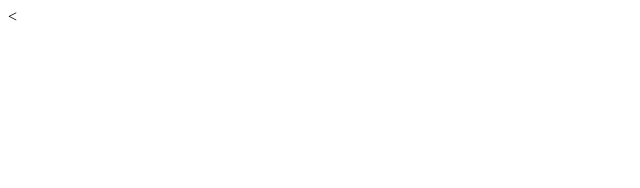
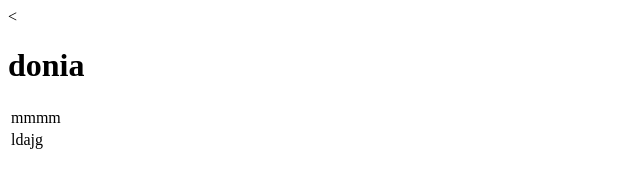
Before and after one commit to matshidisoJabane/ICEP, a plain HTML site: page index.html in a window 1280 px wide. Shown: the whole page, without its empty margins (0-640 px from the left). Drawn offline with Linux system fonts and the light colour scheme.

Commit message:
my life story

```diff
--- a/index.html
+++ b/index.html
@@ -1,7 +1,10 @@
 <html>
-
+<head><title>lovedonia moseri</title></head>
 <<body>
 
-    <title>Nonhlanhla kubeka</title>
+  <h1>donia </h1>
+    <div>
+      <table><tr><td>mmmm</td></tr><tr><td>ldajg</td></tr></table>
+    </div>
   </body>
 </html>
```
